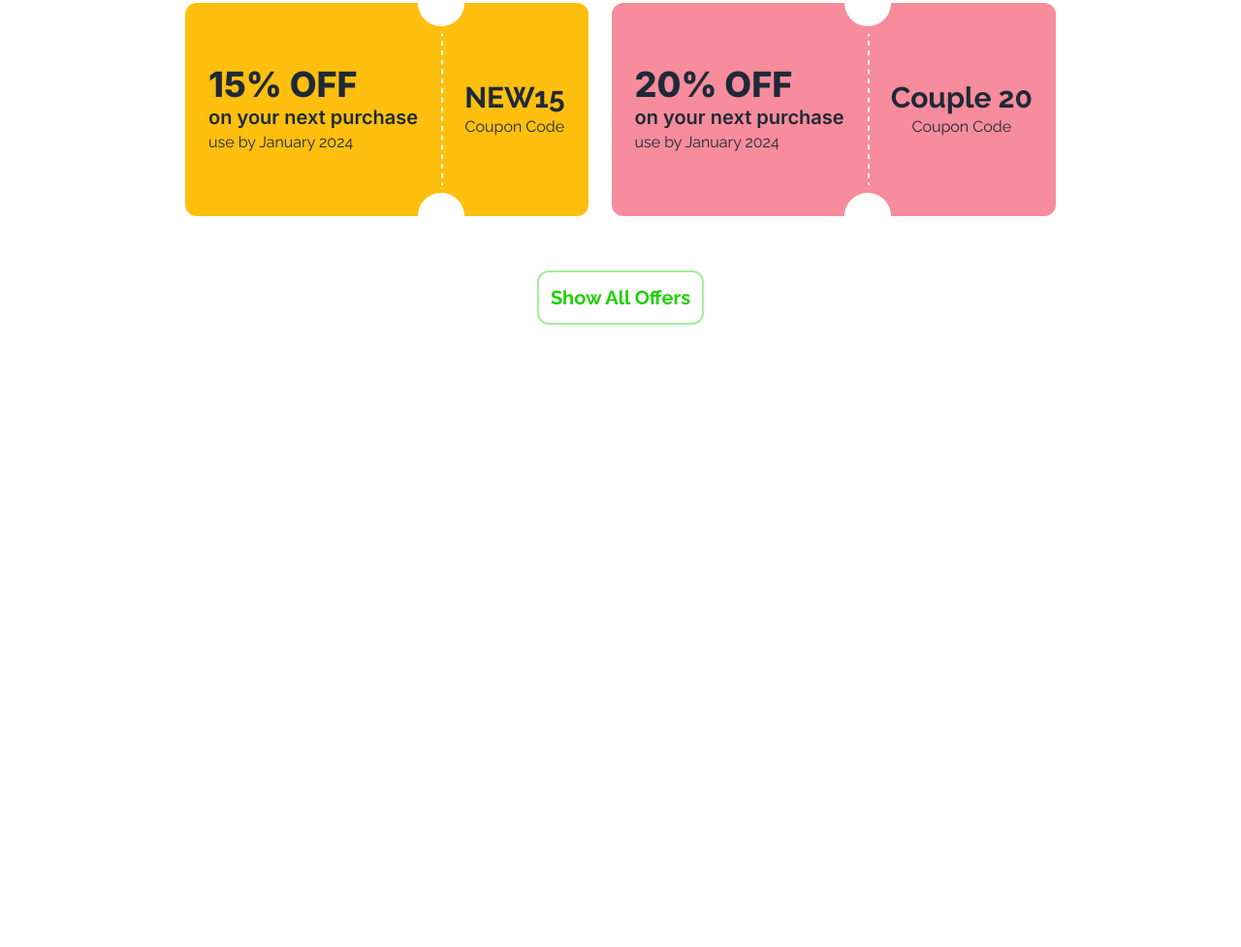
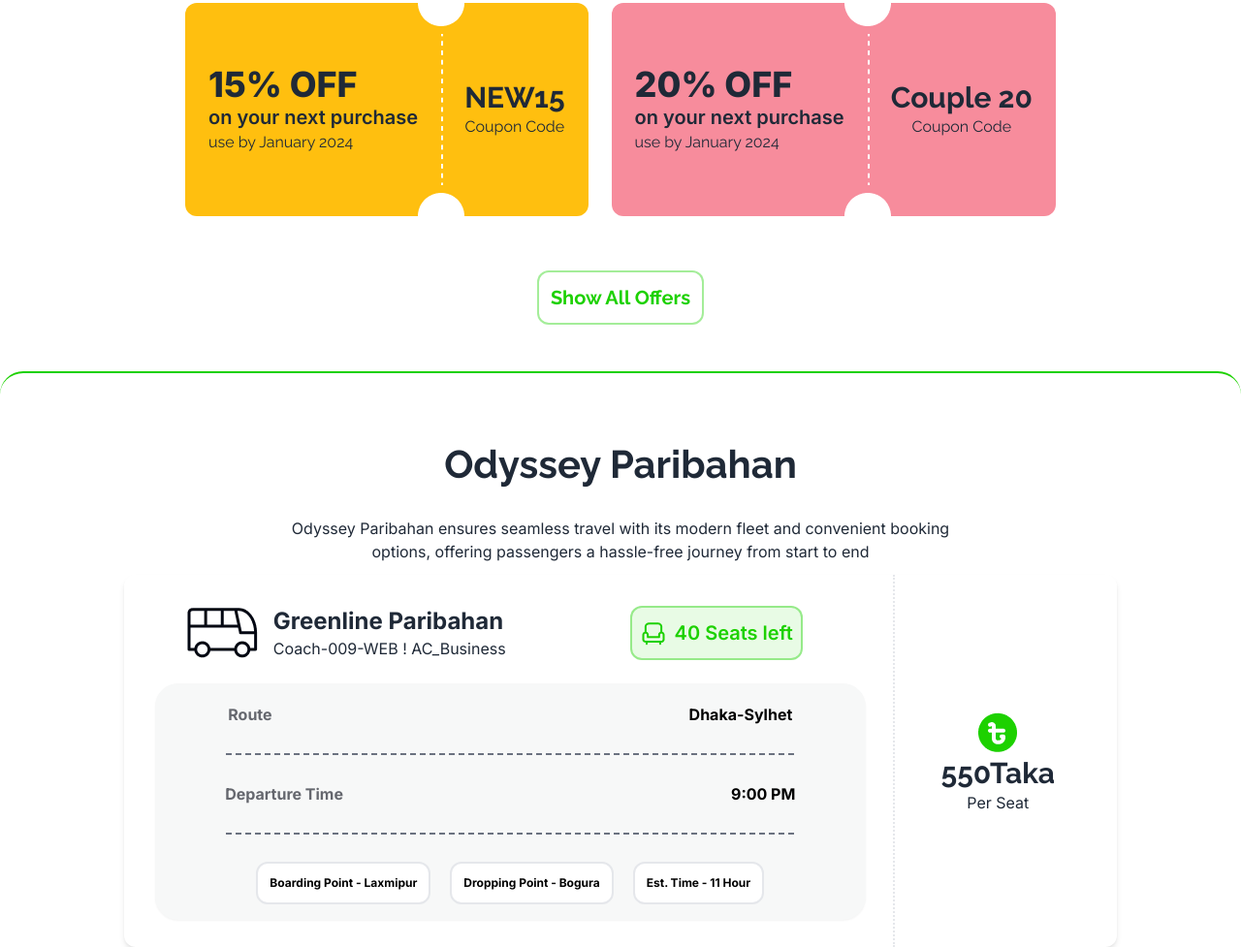
Before and after one commit to ibrahim-khalil00/assignment-5.0, a plain HTML site: page index.html in a window 1280 px wide. Shown: the part 989-1966 px from the top of the page at 97% size. Before the commit the page ends 1324 px from the top, so only its background shows below. Drawn offline with nearby package versions, Linux system fonts and the light colour scheme.

Commit message:
added unit price and route section

```diff
--- a/index.html
+++ b/index.html
@@ -186,6 +186,103 @@
             Show All Offers
           </button>
         </section>
+        <section
+          class="container mx-auto mt-3 px-3 lg:mt-12 font-raleway pt-10 border-t-2 border-[#1DD100] rounded-3xl pl-5 lg:pl-32 pr-5 lg:pr-32 font-inter"
+        >
+          <div class="flex justify-center items-center pt-6 text-center">
+            <h1 class="font-raleway text-[40px] font-bold">
+              Odyssey Paribahan
+            </h1>
+          </div>
+          <div class="flex justify-center items-center text-center pt-6">
+            <p class="max-w-[736px]">
+              Odyssey Paribahan ensures seamless travel with its modern fleet
+              and convenient booking options, offering passengers a hassle-free
+              journey from start to end
+            </p>
+          </div>
+
+          <div class="lg:flex lg:space-x-7 shadow-md rounded-xl mt-3">
+            <div class="w-[100%] lg:w-[90%] pb-7">
+              <!-- <div class="lg:flex justify-center pl-2 lg:pl-8 pr-6 lg:pr-8 pt-3 lg:pt-8 gap-20"> -->
+              <div
+                class="lg:flex justify-center pt-3 lg:pt-8 gap-0 lg:gap-20 xl:gap-32 2xl:gap-60"
+              >
+                <div
+                  class="lg:flex justify-center items-center text-center lg:text-left gap-4"
+                >
+                  <img
+                    class="translate-x-[170%] lg:translate-x-0"
+                    src="images/bus-logo.png"
+                    alt=""
+                  />
+                  <div class="flex-row">
+                    <h1 class="text-2xl font-bold">Greenline Paribahan</h1>
+                    <p>Coach-009-WEB ! AC_Business</p>
+                  </div>
+                </div>
+                <div
+                  class="p-2 bg-[#1DD1001A] text-[#1DD100] text-xl rounded-xl font-semibold flex gap-2 justify-center items-center border-[#1DD10066] border-2"
+                >
+                  <img src="images/seat-green.png" alt="" />
+                  <!-- Things to do here -->
+                  <h1 class="text-xl">
+                    <span id="seat-deduct">40</span> Seats left
+                  </h1>
+                </div>
+              </div>
+              <div
+                class="space-y-7 mt-6 bg-[#F7F8F8] shadow-sm rounded-3xl pt-5 lg:ml-8"
+              >
+                <div
+                  class="flex justify-center gap-[130px] lg:gap-[430px] rounded-xl"
+                >
+                  <h1 class="text-[#03071299] font-bold">Route</h1>
+                  <h1 class="text-black font-bold">Dhaka-Sylhet</h1>
+                </div>
+                <hr
+                  class="w-[80%] mx-auto border-t-2 border-gray-500 border-dashed"
+                />
+                <div class="flex justify-center gap-[100px] lg:gap-[400px]">
+                  <h1 class="text-[#03071299] font-bold">Departure Time</h1>
+                  <h1 class="text-black font-bold">9:00 PM</h1>
+                </div>
+                <hr
+                  class="w-[80%] mx-auto border-t-2 border-gray-500 border-dashed"
+                />
+
+                <div class="gap-5 flex justify-center pb-4">
+                  <button
+                    class="p-1 lg:p-3 bg-[#1DD1001A] text-black bg-white text-xs rounded-xl font-bold border-2"
+                  >
+                    Boarding Point - Laxmipur
+                  </button>
+                  <button
+                    class="p-1 lg:p-3 bg-[#1DD1001A] text-black bg-white text-xs rounded-xl font-bold border-2"
+                  >
+                    Dropping Point - Bogura
+                  </button>
+                  <button
+                    class="p-1 lg:p-3 bg-[#1DD1001A] text-black bg-white text-xs rounded-xl font-bold border-2"
+                  >
+                    Est. Time - 11 Hour
+                  </button>
+                </div>
+              </div>
+            </div>
+
+            <div
+              class="lg:pt-32 lg:pb-32 lg:pl-12 lg:pr-16 text-center flex flex-col justify-center items-center border-l-2 border-dotted"
+            >
+              <img src="images/fare.png" alt="" />
+              <!-- Things to do -->
+              <h1 class="text-3xl font-bold font-raleway">
+                <span id="per-seat-price">550</span>Taka
+              </h1>
+              <p>Per Seat</p>
+            </div>
+          </div>
+        </section>
       </main>
     </body>
   </html>
```
